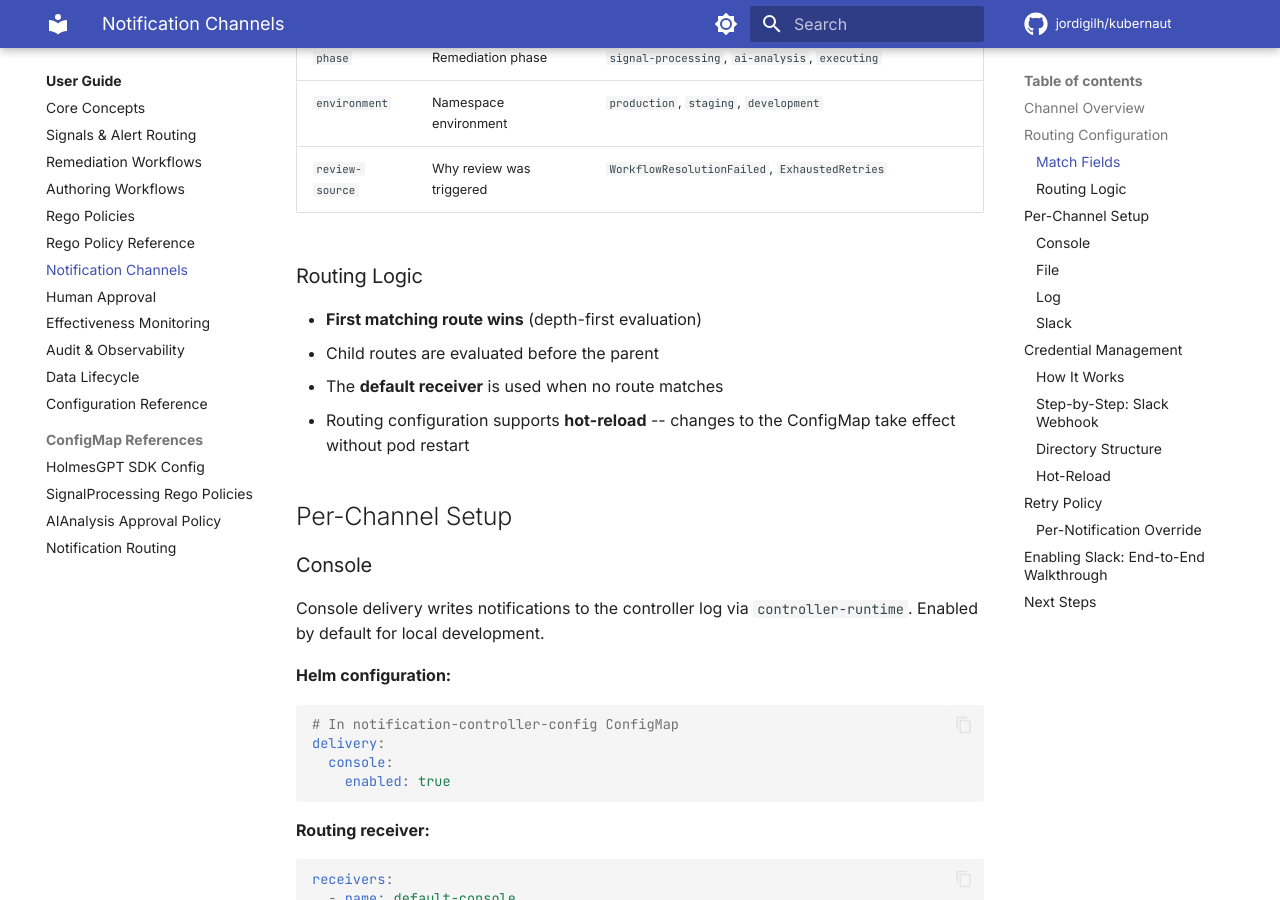
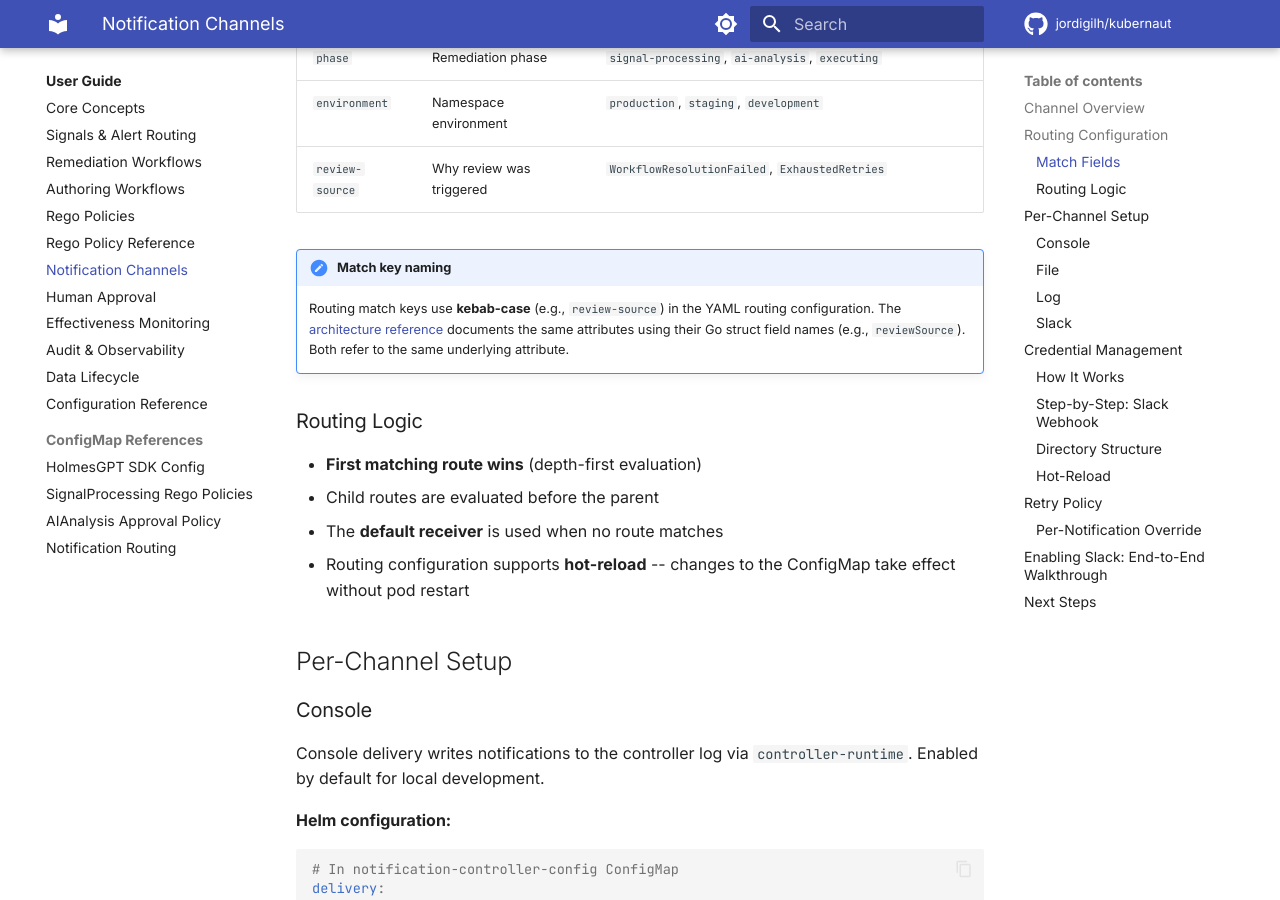
Before and after one commit to jordigilh/kubernaut-docs, an MkDocs documentation site: the page built from docs/user-guide/notifications.md, in a window 1280 px wide and 900 px high, scrolled down 1867 px. Built offline with MkDocs 1.6.1 and Material for MkDocs 9.7.7, drawn with Linux system fonts in a browser that asks for light colours; emoji names are drawn with the system emoji font; comment, search, counter and statistics services are not loaded; the version menu is left out.

Commit message:
fix: step numbering gap and match key naming note in notifications
- Renumber step 5 to step 4 in the Slack setup walkthrough (was
  jumping from 3 to 5)
- Add admonition explaining that routing match keys use kebab-case
  while the architecture doc uses Go struct field names

Closes #43, closes #45

Made-with: Cursor

```diff
--- a/docs/user-guide/notifications.md
+++ b/docs/user-guide/notifications.md
@@ -53,6 +53,9 @@ Routes match on notification attributes:
 | `phase` | Remediation phase | `signal-processing`, `ai-analysis`, `executing` |
 | `environment` | Namespace environment | `production`, `staging`, `development` |
 | `review-source` | Why review was triggered | `WorkflowResolutionFailed`, `ExhaustedRetries` |
+
+!!! note "Match key naming"
+    Routing match keys use **kebab-case** (e.g., `review-source`) in the YAML routing configuration. The [architecture reference](../architecture/notification.md#routing-attributes) documents the same attributes using their Go struct field names (e.g., `reviewSource`). Both refer to the same underlying attribute.
 
 ### Routing Logic
 
```
Also changed, not shown: other parts of docs/user-guide/notifications.md (+1 -1 lines).
